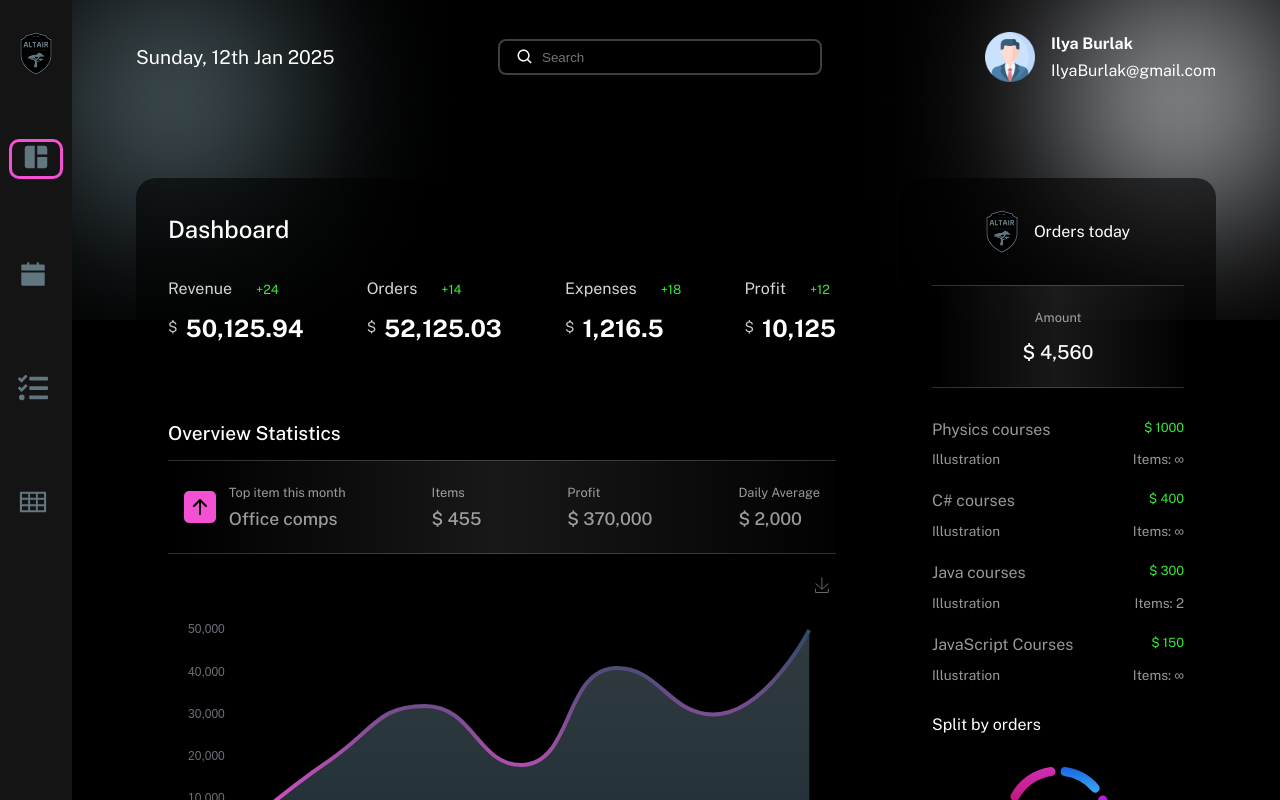
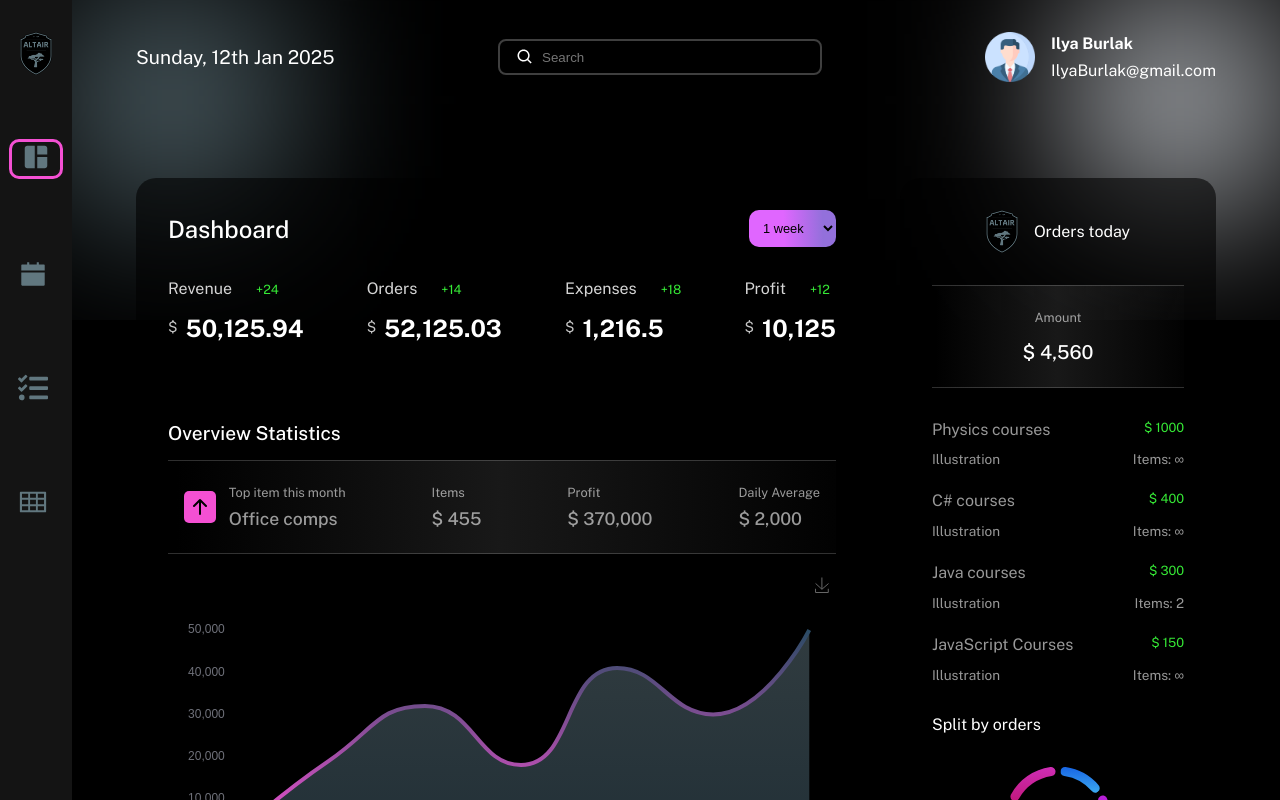
Before and after one commit to IlyaBurlak/Altair-Admin, a React (Vite) app: page /dashboard in a window 1280 px wide. Built offline with nearby package versions, Linux system fonts and the light colour scheme.

Commit message:
refactor: fix fill

```diff
--- a/src/components/AddCardModal/AddCardModal.module.css
+++ b/src/components/AddCardModal/AddCardModal.module.css
@@ -33,7 +33,7 @@
     width: 6rem;
     align-self: flex-end;
     margin-top: 1.5rem;
-    background: var(--orange-gradient);
+    background: var(--purple-gradient);
     border: none;
     padding: 10px;
     color: white;
--- a/src/pages/Calendar/Calendar.css
+++ b/src/pages/Calendar/Calendar.css
@@ -5,7 +5,7 @@
     max-width: 1100px;
 }
 .fc-event{
-    background: var(--orange-gradient)!important;
+    background: var(--purple-gradient)!important;
 }
 .fc .fc-timegrid-slot{
     height: 2.5rem!important;
--- a/src/pages/Dashboard/Dashboard.module.css
+++ b/src/pages/Dashboard/Dashboard.module.css
@@ -30,7 +30,7 @@
 }
 .durationButton > select {
   border: none;
-  background: var(--orange-gradient);
+  background: var(--purple-gradient);
   padding: 10px;
   font-weight: 500;
   border-radius: 10px;
```
